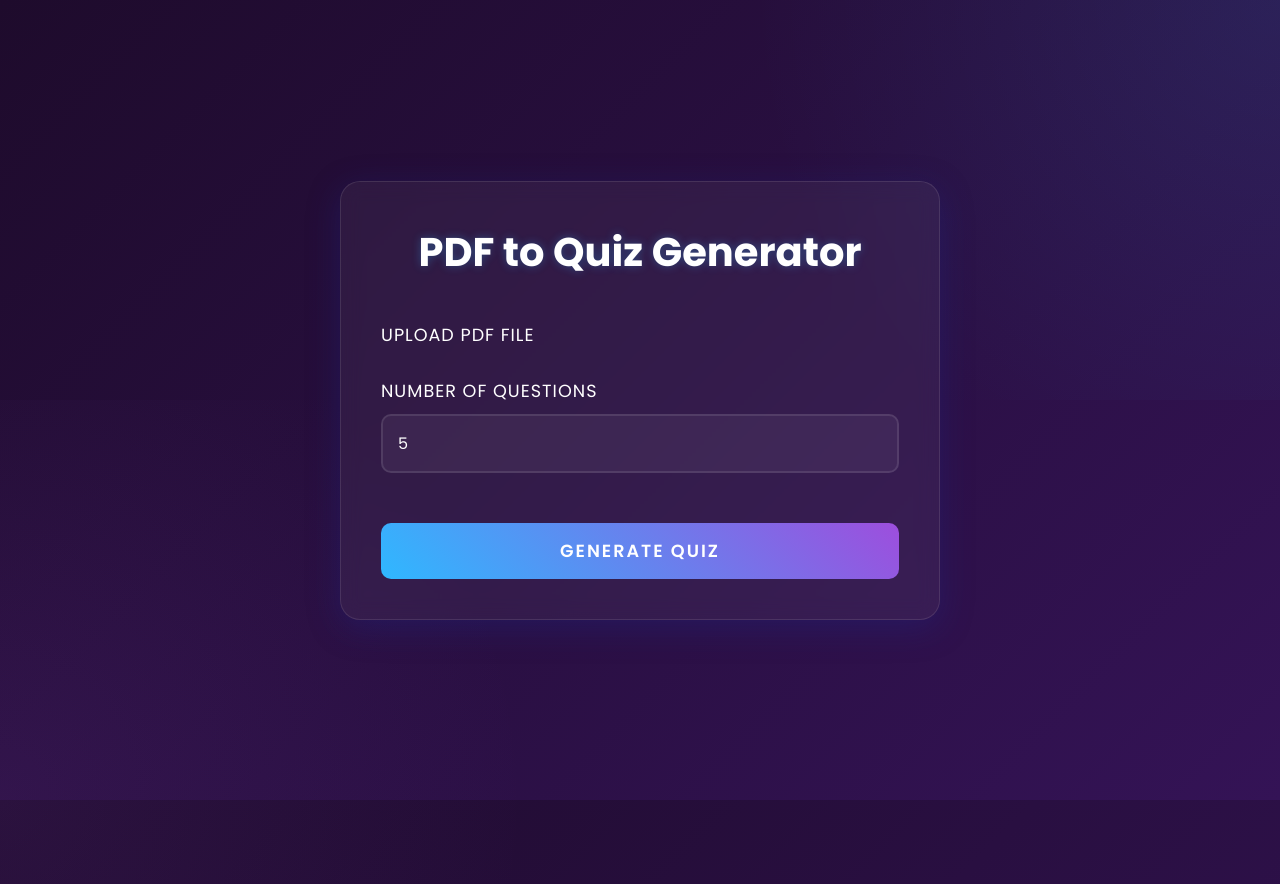
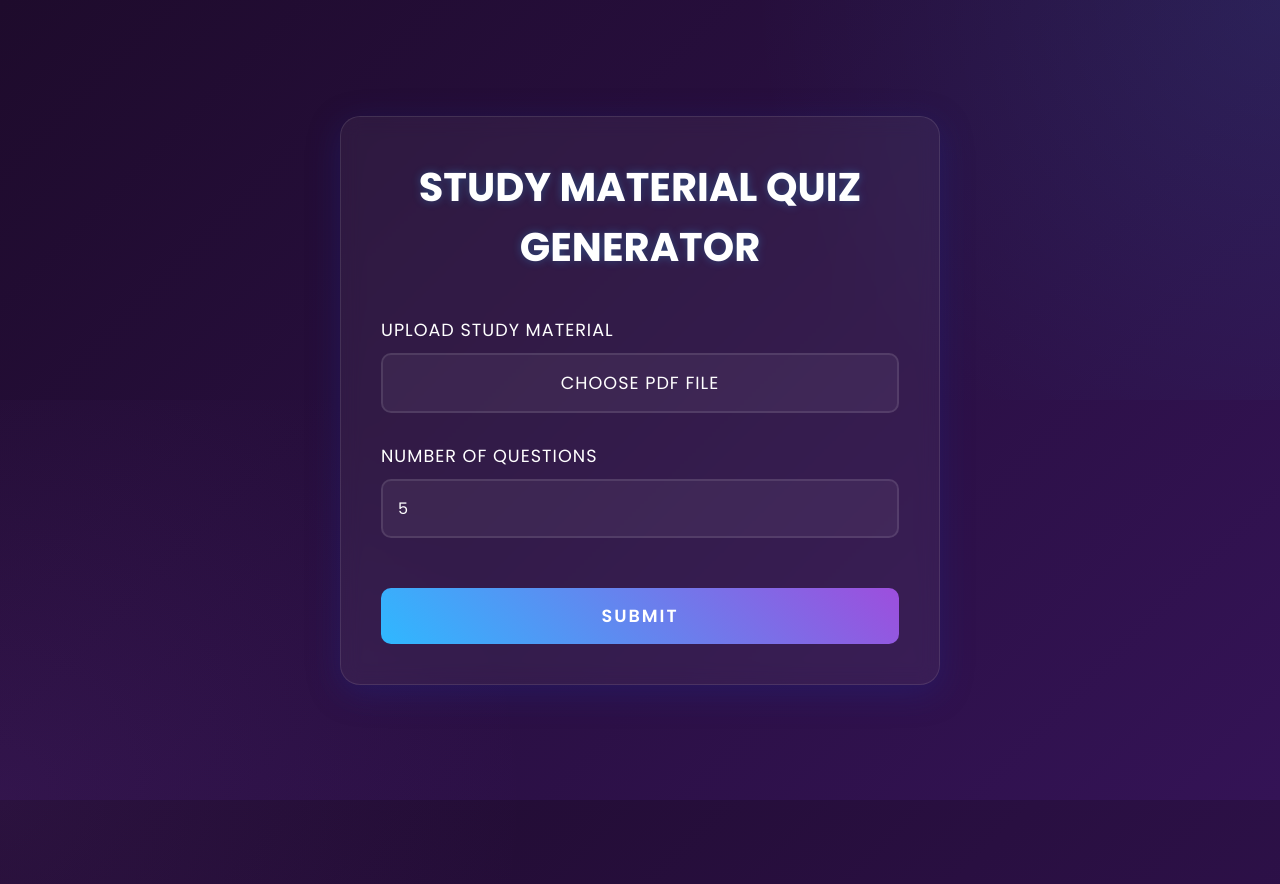
Before and after one commit to i-sonu/QUIZGEN, a Flask app: page / in a window 1280 px wide; the page is wider, and only the part inside the window is pictured. Shown: the top 884 px of that part. Run offline with Flask 3, Linux system fonts and the light colour scheme.

Commit message:
Update all files with async quiz generation and loading state

```diff
--- a/templates/index.html
+++ b/templates/index.html
@@ -231,65 +231,60 @@
 </head>
 <body>
     <div class="container">
-        <h1>PDF to Quiz Generator</h1>
-        <div class="upload-section" id="uploadSection">
-            <form method="POST" enctype="multipart/form-data" id="uploadForm">
-                <div class="form-group">
-                    <label for="file">Upload PDF File</label>
+        <h1>STUDY MATERIAL QUIZ GENERATOR</h1>
+
+        <div class="flash-message" id="flashMessage"></div>
+        <div class="selected-file" id="selectedFile"></div>
+
+        <form method="POST" enctype="multipart/form-data" id="uploadForm">
+            <div class="form-group">
+                <label>UPLOAD STUDY MATERIAL</label>
+                <div class="file-input-wrapper">
                     <input type="file" id="file" name="file" accept=".pdf" required>
+                    <label for="file" class="file-input-label">Choose PDF file</label>
                 </div>
-                <div class="form-group">
-                    <label for="num_questions">Number of Questions</label>
-                    <input type="number" id="num_questions" name="num_questions" min="1" max="20" value="5" required>
-                </div>
-                <button type="submit" class="btn">Generate Quiz</button>
-            </form>
-        </div>
+            </div>
 
-        <div class="loading-section" id="loadingSection" style="display: none;">
-            <div class="loading-spinner"></div>
-            <p>Generating quiz questions... This may take a few moments.</p>
-        </div>
+            <div class="form-group">
+                <label>NUMBER OF QUESTIONS</label>
+                <input type="number" id="num_questions" name="num_questions" value="5" min="1" max="20">
+            </div>
 
-        {% with messages = get_flashed_messages(with_categories=true) %}
-            {% if messages %}
-                {% for category, message in messages %}
-                    <div class="alert alert-{{ category }}">{{ message }}</div>
-                {% endfor %}
-            {% endif %}
-        {% endwith %}
+            <button type="submit" id="submitBtn">SUBMIT</button>
+        </form>
     </div>
 
     <script>
-        document.getElementById('uploadForm').addEventListener('submit', function(e) {
-            e.preventDefault();
-            const formData = new FormData(this);
+        const fileInput = document.getElementById('file');
+        const selectedFile = document.getElementById('selectedFile');
+        const uploadForm = document.getElementById('uploadForm');
+        const submitBtn = document.getElementById('submitBtn');
+        const flashMessage = document.getElementById('flashMessage');
 
-            // Show loading section and hide upload section
-            document.getElementById('loadingSection').style.display = 'flex';
-            document.getElementById('uploadSection').style.display = 'none';
-
-            // Submit the form
-            fetch('/', {
-                method: 'POST',
-                body: formData
-            })
-            .then(response => response.text())
-            .then(html => {
-                // Start checking quiz status
-                checkQuizStatus();
-            })
-            .catch(error => {
-                console.error('Error:', error);
-                const alert = document.createElement('div');
-                alert.className = 'alert alert-error';
-                alert.textContent = 'An error occurred. Please try again.';
-                document.querySelector('.container').appendChild(alert);
-                document.getElementById('loadingSection').style.display = 'none';
-                document.getElementById('uploadSection').style.display = 'block';
-            });
+        fileInput.addEventListener('change', function(e) {
+            const fileName = e.target.files[0]?.name;
+            if (fileName) {
+                const fileLabel = document.querySelector('.file-input-label');
+                fileLabel.innerHTML = `Selected: ${fileName}`;
+                fileLabel.style.background = 'rgba(47, 184, 255, 0.1)';
+                fileLabel.style.borderColor = 'rgba(47, 184, 255, 0.5)';
+            }
         });
 
+        uploadForm.addEventListener('submit', function(e) {
+            if (fileInput.files.length > 0) {
+                submitBtn.innerHTML = 'GENERATING QUIZ...';
+                submitBtn.style.opacity = '0.7';
+                submitBtn.disabled = true;
+
+                // Add zoom out animation after a short delay
+                setTimeout(() => {
+                    document.querySelector('.container').classList.add('zoom-out');
+                }, 1000);
+            }
+        });
+
+        {% if generating %}
         function checkQuizStatus() {
             fetch('/check_quiz_status')
                 .then(response => response.json())
@@ -302,7 +297,6 @@
                         alert.textContent = data.message || 'Failed to generate quiz. Please try again.';
                         document.querySelector('.container').appendChild(alert);
                         document.getElementById('loadingSection').style.display = 'none';
-                        document.getElementById('uploadSection').style.display = 'block';
                     } else {
                         setTimeout(checkQuizStatus, 2000); // Check again after 2 seconds
                     }
@@ -312,6 +306,10 @@
                     setTimeout(checkQuizStatus, 2000);
                 });
         }
+
+        // Start checking status when page loads
+        document.addEventListener('DOMContentLoaded', checkQuizStatus);
+        {% endif %}
     </script>
 </body>
 </html>
```
